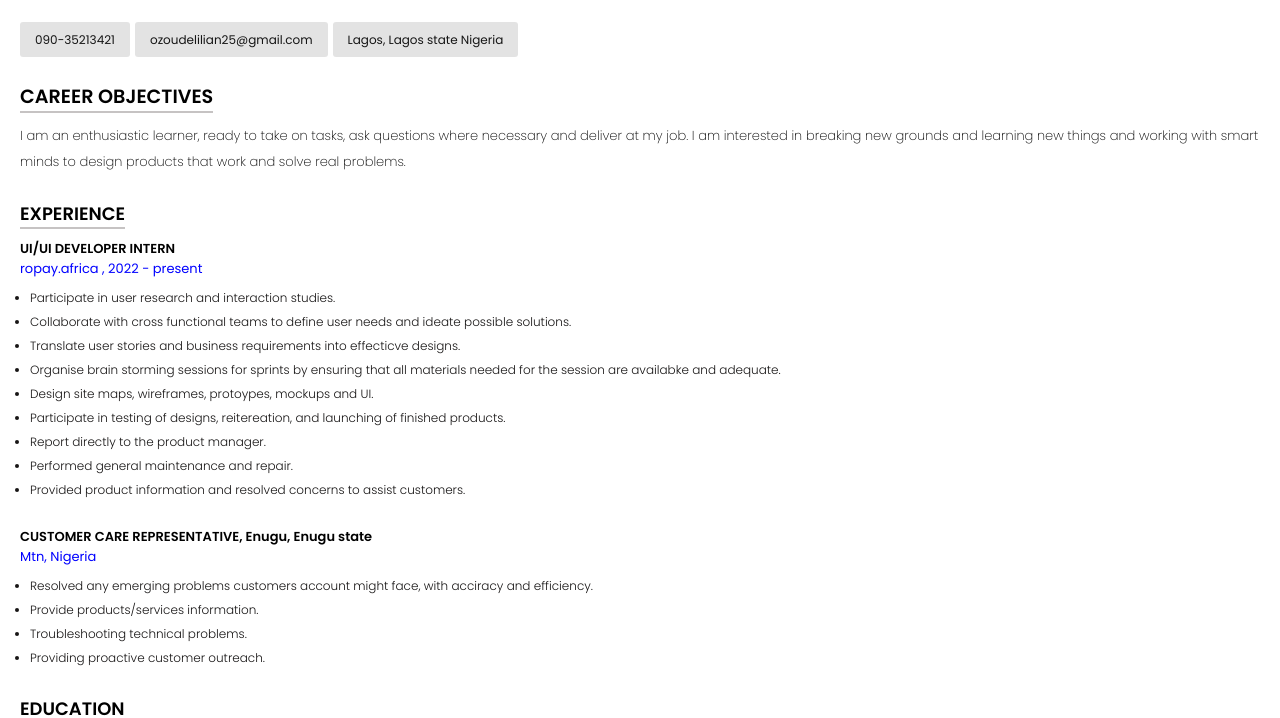
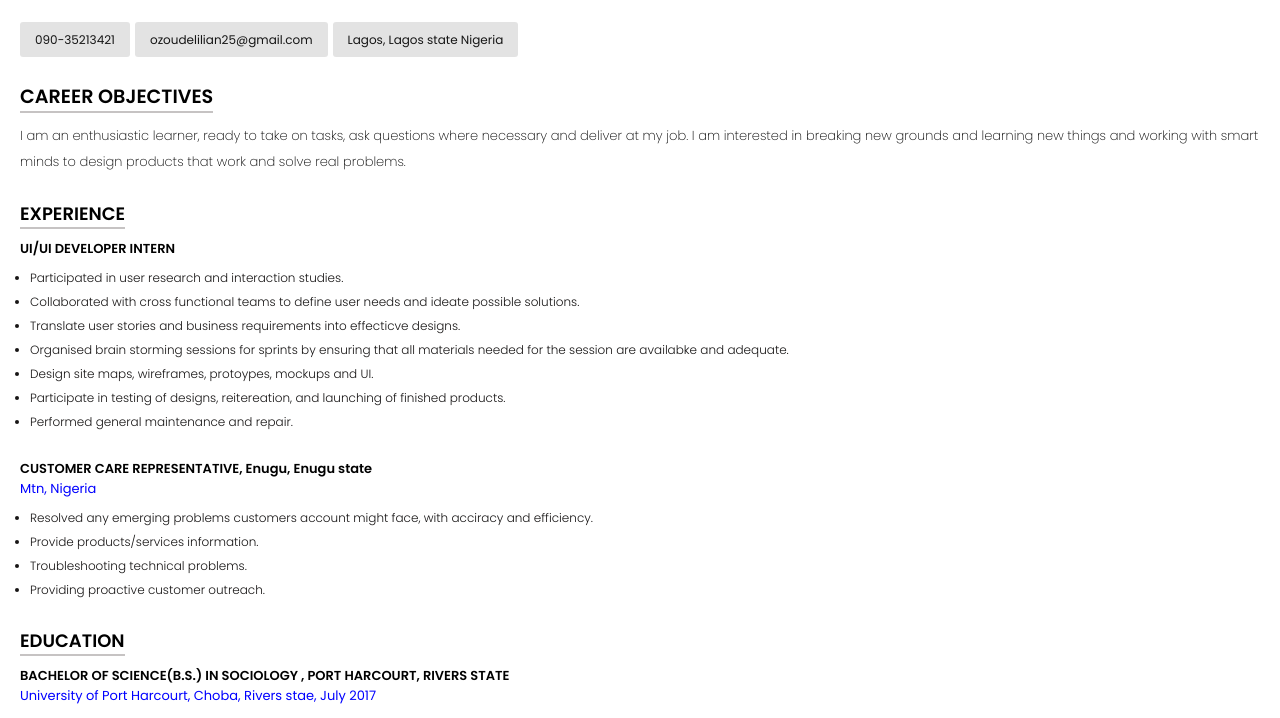
Before and after one commit to lilian55/Lilian-Agunbide-CV, a plain HTML site: page index.html in a window 1280 px wide. Shown: the part 96-814 px from the top of the page. Drawn offline with Linux system fonts and the light colour scheme.

Commit message:
Update index.html

```diff
--- a/index.html
+++ b/index.html
@@ -29,20 +29,20 @@
                 <div class="intern">
                     <h4>UI/UI DEVELOPER INTERN</h4>
                     <div class="ropay-period">
-                        <p>ropay.africa , 2022 - present</p>
+<!--                         <p>ropay.africa , 2022 - present</p> -->
                     </div>
                     <div class="body-first-bullet">
                         <ul>
-                            <li>Participate in user research and interaction studies.</li>
-                            <li>Collaborate with cross functional teams to define user needs and ideate possible solutions.</li>
+                            <li>Participated in user research and interaction studies.</li>
+                            <li>Collaborated with cross functional teams to define user needs and ideate possible solutions.</li>
                             <li>Translate user stories and business requirements into effecticve designs.</li>
-                            <li>Organise brain storming sessions for sprints by ensuring that all materials needed for the session are
+                            <li>Organised brain storming sessions for sprints by ensuring that all materials needed for the session are
                                 availabke and adequate.</li>
                             <li>Design site maps, wireframes, protoypes, mockups and UI.</li>
                             <li>Participate in testing of designs, reitereation, and launching of finished products.</li>
-                            <li>Report directly to the product manager.</li>
+<!--                             <li>Report directly to the product manager.</li> -->
                             <li>Performed general maintenance and repair.</li>
-                            <li>Provided product information and resolved concerns to assist customers.</li>
+<!--                             <li>Provided product information and resolved concerns to assist customers.</li> -->
                         </ul>
                     </div>
                 </div>
```
